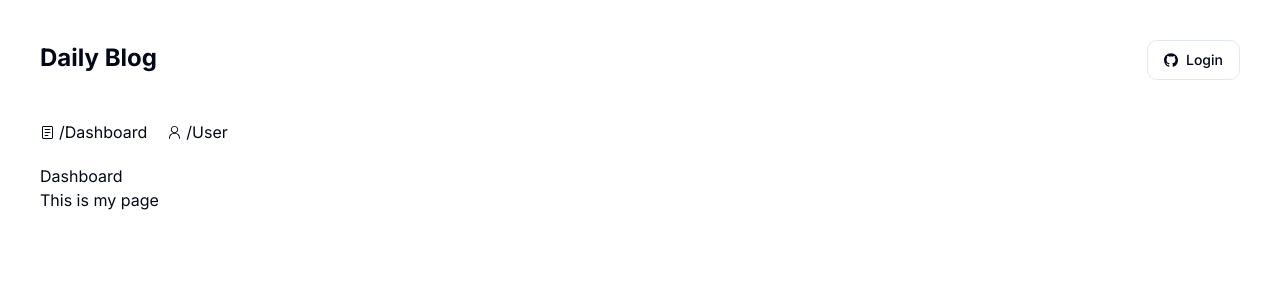
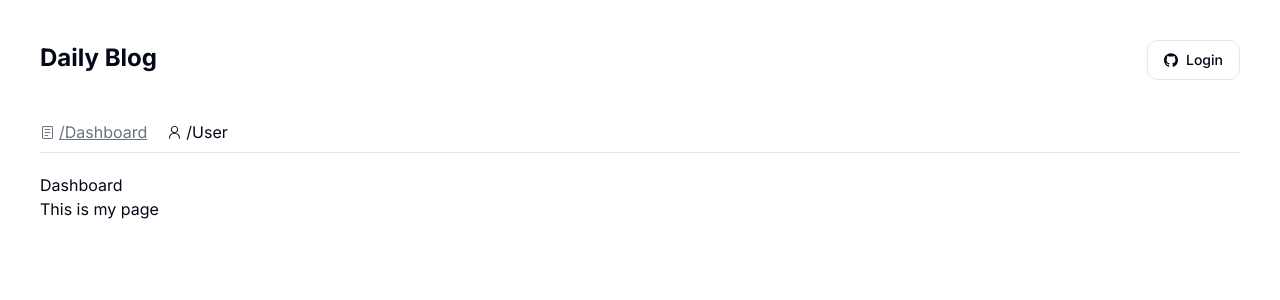
Before and after one commit to gratachu/daily-blog, a Next.js app: page /dashboard in a window 1280 px wide. Shown: the top 300 px of the page. Built offline with nearby package versions, Linux system fonts and the light colour scheme; no server answers.

Commit message:
WIP: adding User Page

```diff
--- a/app/dashboard/components/Navlink.tsx
+++ b/app/dashboard/components/Navlink.tsx
@@ -1,8 +1,13 @@
+"use client"
+
 import {PersonIcon, ReaderIcon} from "@radix-ui/react-icons";
 import Link from "next/link";
 import {cn} from "@/lib/utils";
+import {usePathname} from "next/navigation";
 
 export default function Navlink() {
+  const pathname = usePathname()
+
   const links = [
     {
       href: "/dashboard",
@@ -17,10 +22,16 @@ export default function Navlink() {
   ]
 
   return (
-    <div className="flex items-center gap-5">
+    <div className="flex items-center gap-5 border-b pb-2">
       {links.map(({href, text, Icon}, index) => {
         return (
-          <Link href={href} key={index} className={cn("flex items-center gap-1")}>
+          <Link
+              href={href}
+              key={index}
+              className={cn(
+                  "flex items-center gap-1 hover:underline transition-all",
+                  { "text-gray-500 underline": pathname === href }
+              )}>
             <Icon />/{text}
           </Link>
         )
--- /dev/null
+++ b/app/dashboard/user/page.tsx
@@ -0,0 +1,5 @@
+export default function page() {
+    return (
+        <div>User Page</div>
+    )
+}
```
